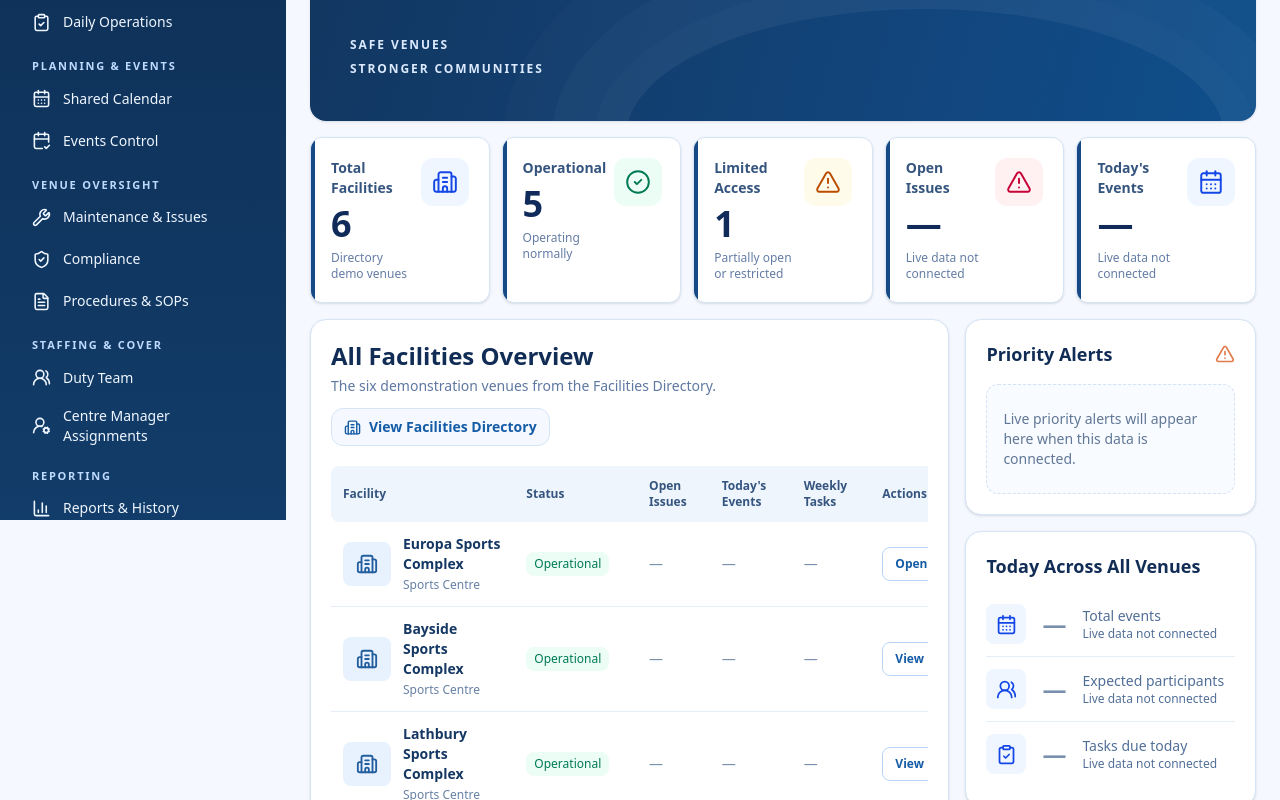
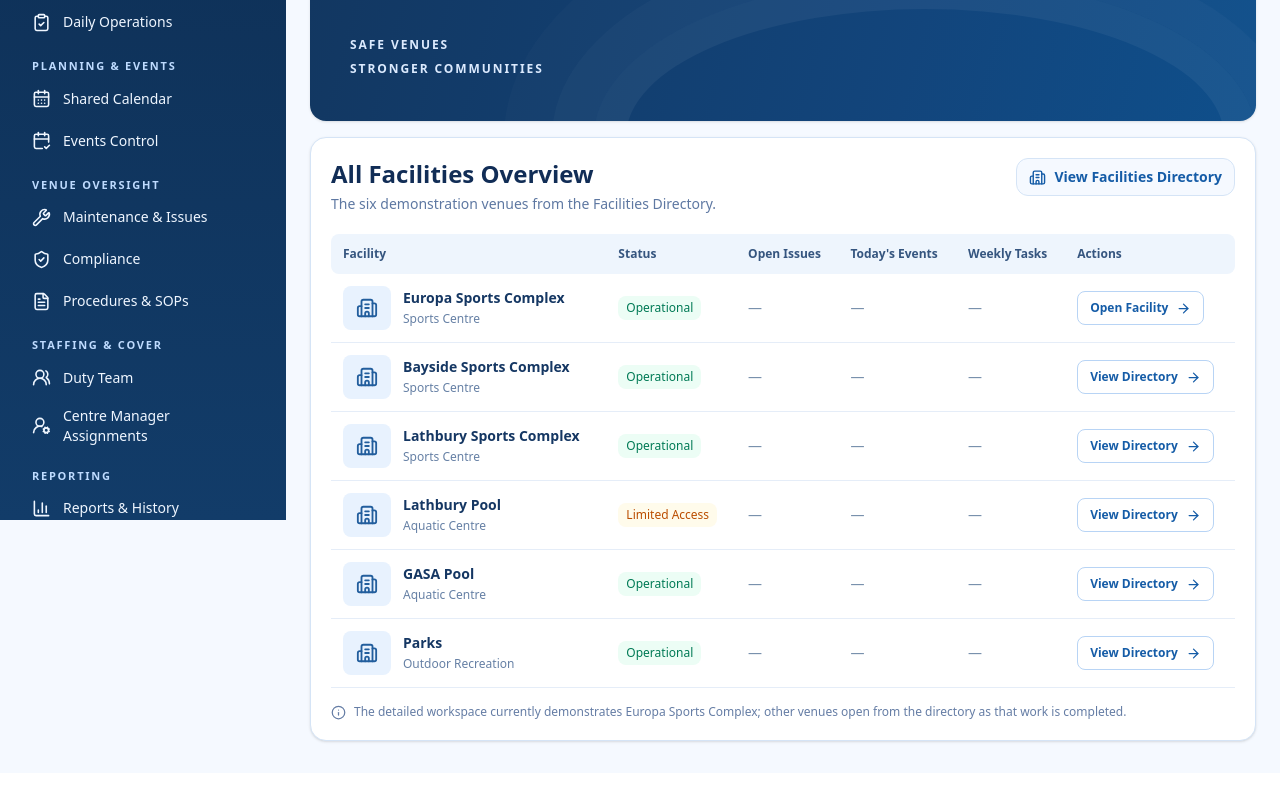
Before and after one commit to gibfesta/gsla-new-sdu, a Next.js app: page /facilities/dashboard in a window 1280 px wide. Shown: the part 280-1080 px from the top of the page. After the commit the page ends 1053 px from the top, so only its background shows below. Built offline with nearby package versions, Linux system fonts and the light colour scheme.

Commit message:
Simplify Facilities overview page

```diff
--- a/app/facilities/dashboard/page.tsx
+++ b/app/facilities/dashboard/page.tsx
@@ -1,9 +1,5 @@
 import Link from "next/link";
-import {
-  ArrowRight, Building2, CalendarDays, CheckCircle2, ClipboardCheck,
-  Info, TriangleAlert, UsersRound,
-  type LucideIcon,
-} from "lucide-react";
+import { ArrowRight, Building2, Info } from "lucide-react";
 
 // Matches the demonstration venues in the current Facilities Directory.
 // Replace this together with that directory when live venue data is connected.
@@ -16,35 +12,6 @@ const venues = [
   { id: "fac-006", name: "Parks", type: "Outdoor Recreation", status: "Operational" },
 ] as const;
 
-type Metric = { label: string; value: string; detail: string; icon: LucideIcon; iconStyle: string };
-const metrics: Metric[] = [
-  { label: "Total Facilities", value: "6", detail: "Directory demo venues", icon: Building2, iconStyle: "bg-blue-50 text-blue-700" },
-  { label: "Operational", value: "5", detail: "Operating normally", icon: CheckCircle2, iconStyle: "bg-emerald-50 text-emerald-700" },
-  { label: "Limited Access", value: "1", detail: "Partially open or restricted", icon: TriangleAlert, iconStyle: "bg-amber-50 text-amber-700" },
-  { label: "Open Issues", value: "—", detail: "Live data not connected", icon: TriangleAlert, iconStyle: "bg-rose-50 text-rose-700" },
-  { label: "Today's Events", value: "—", detail: "Live data not connected", icon: CalendarDays, iconStyle: "bg-blue-50 text-blue-700" },
-];
-
-function SummaryCard({ metric }: { metric: Metric }) {
-  const Icon = metric.icon;
-  return (
-    <article className="relative min-h-36 overflow-hidden rounded-xl border border-[#d5e4f6] bg-white p-5 shadow-sm before:absolute before:inset-y-0 before:left-0 before:w-1 before:bg-[#174a84]">
-      <div className="flex items-start justify-between gap-2">
-        <div>
-          <h2 className="text-sm font-semibold text-[#35557f]">{metric.label}</h2>
-          <p className="mt-2 text-4xl font-bold leading-none text-[#102b59]">{metric.value}</p>
-          <p className="mt-2 text-xs leading-4 text-[#657da5]">{metric.detail}</p>
-        </div>
-        <span className={`flex h-12 w-12 shrink-0 items-center justify-center rounded-xl ${metric.iconStyle}`}><Icon size={26} strokeWidth={1.8} aria-hidden="true" /></span>
-      </div>
-    </article>
-  );
-}
-
-function EmptyFeed({ title }: { title: string }) {
-  return <p className="rounded-xl border border-dashed border-[#d4e2f2] bg-[#f8fbff] px-4 py-6 text-sm leading-5 text-[#617796]">{title} will appear here when this data is connected.</p>;
-}
-
 export default function FacilitiesDashboard() {
   return (
     <div className="space-y-4 text-[#112d56]">
@@ -53,22 +20,14 @@ export default function FacilitiesDashboard() {
         <div className="relative flex flex-wrap items-end justify-between gap-8">
           <div>
             <p className="text-xs font-bold uppercase tracking-[0.22em] text-blue-100">GSLA Facilities</p>
-            <div className="mt-3 flex flex-wrap items-center gap-4">
-              <h1 className="text-3xl font-extrabold tracking-tight sm:text-5xl">Facilities Dashboard</h1>
-              <span className="rounded-lg border border-blue-300/70 bg-white/10 px-4 py-2 text-sm">Facilities Manager Overview</span>
-            </div>
+            <h1 className="mt-3 text-3xl font-extrabold tracking-tight sm:text-5xl">Facilities Overview</h1>
             <p className="mt-4 max-w-2xl text-base leading-7 text-blue-50 sm:text-lg">Monitor all GSLA venues at a glance. Less typing, faster navigation, more time in venues.</p>
           </div>
           <p className="text-xs font-semibold uppercase leading-6 tracking-[0.16em] text-blue-100">Safe venues<br />Stronger communities</p>
         </div>
       </section>
 
-      <section aria-label="Facilities summary" className="grid gap-3 sm:grid-cols-2 xl:grid-cols-5">
-        {metrics.map((metric) => <SummaryCard key={metric.label} metric={metric} />)}
-      </section>
-
-      <div className="grid gap-4 xl:grid-cols-[minmax(0,2.2fr)_minmax(280px,1fr)]">
-        <section className="overflow-hidden rounded-2xl border border-[#d5e4f6] bg-white p-4 shadow-sm sm:p-5" aria-labelledby="venues-heading">
+      <section className="overflow-hidden rounded-2xl border border-[#d5e4f6] bg-white p-4 shadow-sm sm:p-5" aria-labelledby="venues-heading">
           <div className="flex flex-wrap items-start justify-between gap-3">
             <div>
               <h2 id="venues-heading" className="text-xl font-bold sm:text-2xl">All Facilities Overview</h2>
@@ -102,25 +61,7 @@ export default function FacilitiesDashboard() {
             </table>
           </div>
           <p className="mt-4 flex items-center gap-2 text-xs text-[#657da5]"><Info size={15} aria-hidden="true" />The detailed workspace currently demonstrates Europa Sports Complex; other venues open from the directory as that work is completed.</p>
-        </section>
-
-        <div className="space-y-4">
-          <section className="rounded-2xl border border-[#d5e4f6] bg-white p-5 shadow-sm" aria-labelledby="alerts-heading">
-            <div className="flex items-center justify-between gap-3"><h2 id="alerts-heading" className="text-lg font-bold">Priority Alerts</h2><TriangleAlert size={20} className="text-[#e27b4c]" aria-hidden="true" /></div>
-            <div className="mt-4"><EmptyFeed title="Live priority alerts" /></div>
-          </section>
-          <section className="rounded-2xl border border-[#d5e4f6] bg-white p-5 shadow-sm" aria-labelledby="today-heading">
-            <h2 id="today-heading" className="text-lg font-bold">Today Across All Venues</h2>
-            <div className="mt-3 divide-y divide-[#e5edf8]">
-              {[
-                { label: "Total events", icon: CalendarDays },
-                { label: "Expected participants", icon: UsersRound },
-                { label: "Tasks due today", icon: ClipboardCheck },
-              ].map(({ label, icon: Icon }) => <div key={label} className="flex items-center gap-4 py-3"><span className="flex h-10 w-10 items-center justify-center rounded-lg bg-blue-50 text-blue-700"><Icon size={21} aria-hidden="true" /></span><span className="text-2xl font-bold text-[#7890ad]">—</span><span className="text-sm text-[#526f98]">{label}<span className="block text-xs">Live data not connected</span></span></div>)}
-            </div>
-          </section>
-        </div>
-      </div>
+      </section>
     </div>
   );
 }
```
